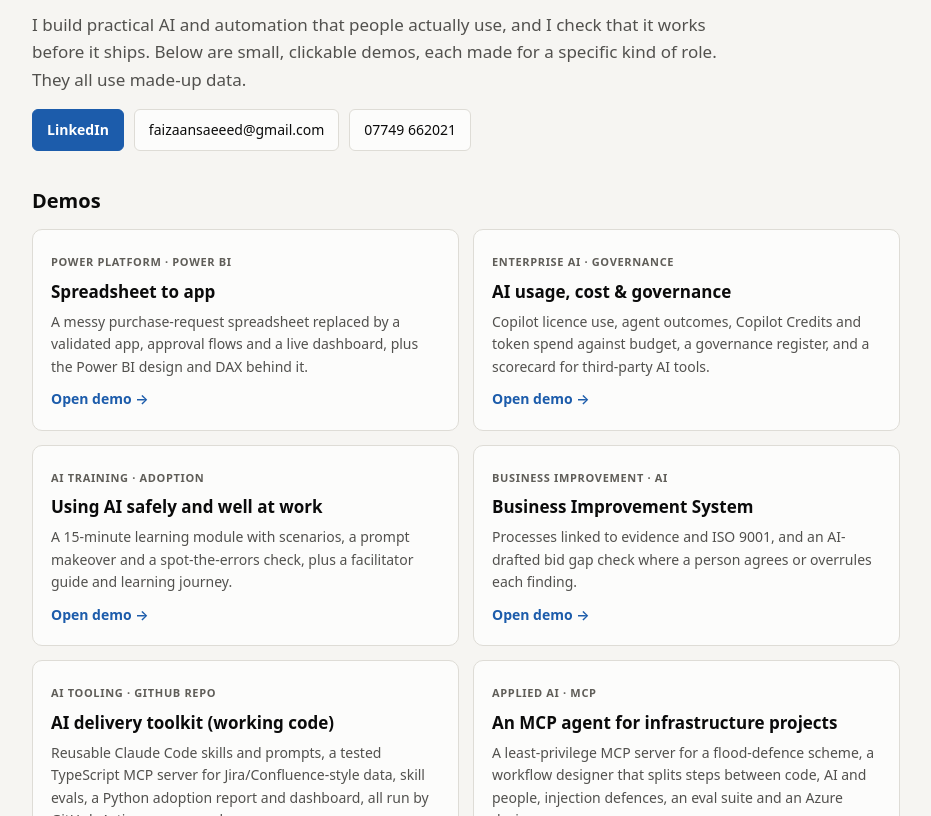
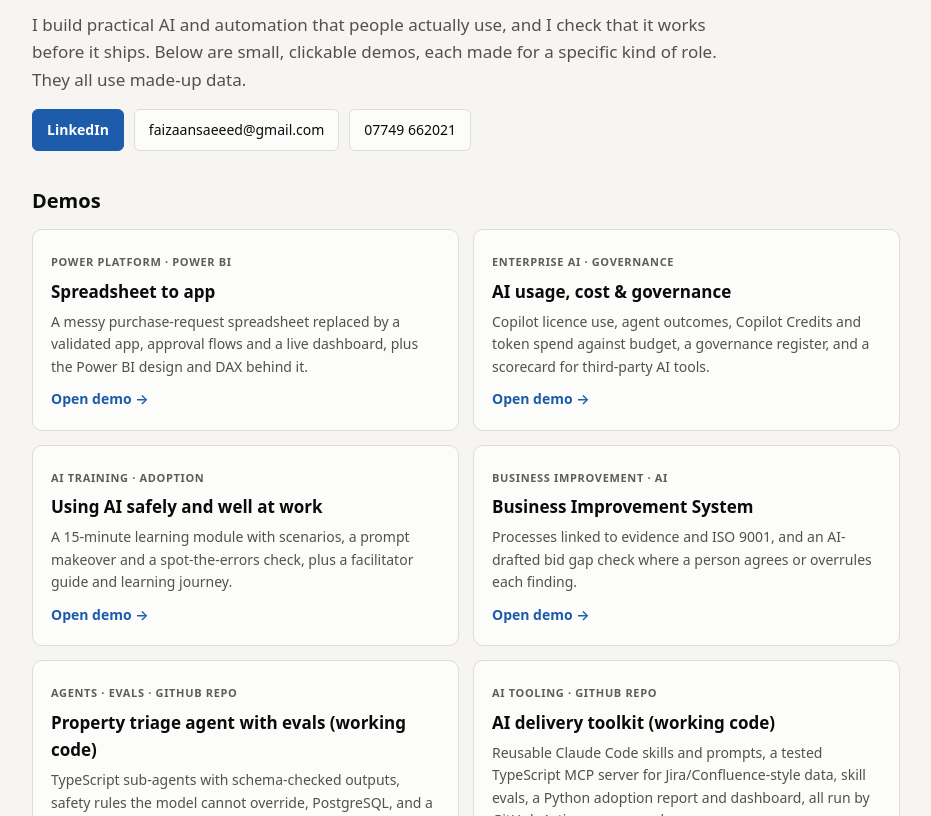
Before and after one commit to saeedfzn/saeedfzn.github.io, a plain HTML site: page index.html in a window 1280 px wide. Shown: the part 136-952 px from the top of the page, without its empty margins (174-1105 px from the left). Drawn offline with Linux system fonts and the light colour scheme.

Commit message:
Add property agent evals repo
Co-Authored-By: Claude Opus 5.5 <noreply@anthropic.com>
Claude-Session: https://claude.ai/code/session_01EcGgVpnLFKBqAo6eKzwKQC

```diff
--- a/index.html
+++ b/index.html
@@ -47,6 +47,7 @@ footer{margin-top:34px;font-size:13px;color:var(--muted)}
     <a class="card" href="https://saeedfzn.github.io/ai-usage-governance-demo/"><span class="tag">Enterprise AI · governance</span><h3>AI usage, cost &amp; governance</h3><p>Copilot licence use, agent outcomes, Copilot Credits and token spend against budget, a governance register, and a scorecard for third-party AI tools.</p><span class="go">Open demo →</span></a>
     <a class="card" href="https://saeedfzn.github.io/ai-at-work-training-demo/"><span class="tag">AI training · adoption</span><h3>Using AI safely and well at work</h3><p>A 15-minute learning module with scenarios, a prompt makeover and a spot-the-errors check, plus a facilitator guide and learning journey.</p><span class="go">Open demo →</span></a>
     <a class="card" href="https://saeedfzn.github.io/business-improvement-system-demo/"><span class="tag">Business improvement · AI</span><h3>Business Improvement System</h3><p>Processes linked to evidence and ISO 9001, and an AI-drafted bid gap check where a person agrees or overrules each finding.</p><span class="go">Open demo →</span></a>
+    <a class="card" href="https://github.com/saeedfzn/property-agent-evals"><span class="tag">Agents · evals · GitHub repo</span><h3>Property triage agent with evals (working code)</h3><p>TypeScript sub-agents with schema-checked outputs, safety rules the model cannot override, PostgreSQL, and a Python eval harness that measures hallucination, latency and cost and gates CI.</p><span class="go">Open repo →</span></a>
     <a class="card" href="https://github.com/saeedfzn/ai-delivery-toolkit"><span class="tag">AI tooling · GitHub repo</span><h3>AI delivery toolkit (working code)</h3><p>Reusable Claude Code skills and prompts, a tested TypeScript MCP server for Jira/Confluence-style data, skill evals, a Python adoption report and dashboard, all run by GitHub Actions on every change.</p><span class="go">Open repo →</span></a>
     <a class="card" href="https://saeedfzn.github.io/infrastructure-mcp-agent-demo/"><span class="tag">Applied AI · MCP</span><h3>An MCP agent for infrastructure projects</h3><p>A least-privilege MCP server for a flood-defence scheme, a workflow designer that splits steps between code, AI and people, injection defences, an eval suite and an Azure design.</p><span class="go">Open demo →</span></a>
     <a class="card" href="https://saeedfzn.github.io/agent-eval-safety-demo/"><span class="tag">AI agents · safety</span><h3>Agents you can trust</h3><p>A multi-agent setup with tools, grounding and per-agent permissions, a planted prompt-injection attack with switchable defences, and an eval suite with a release gate.</p><span class="go">Open demo →</span></a>
```
